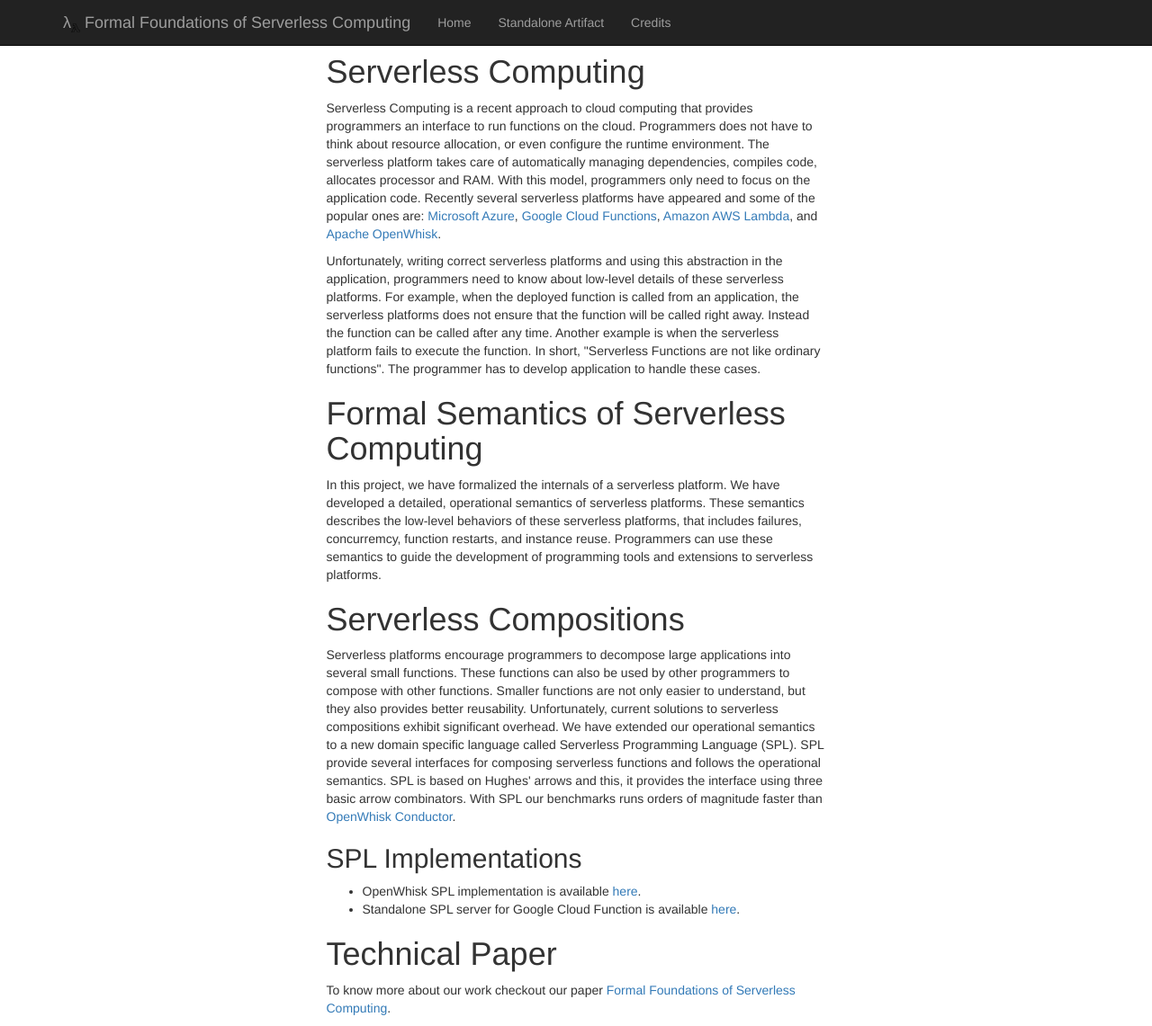
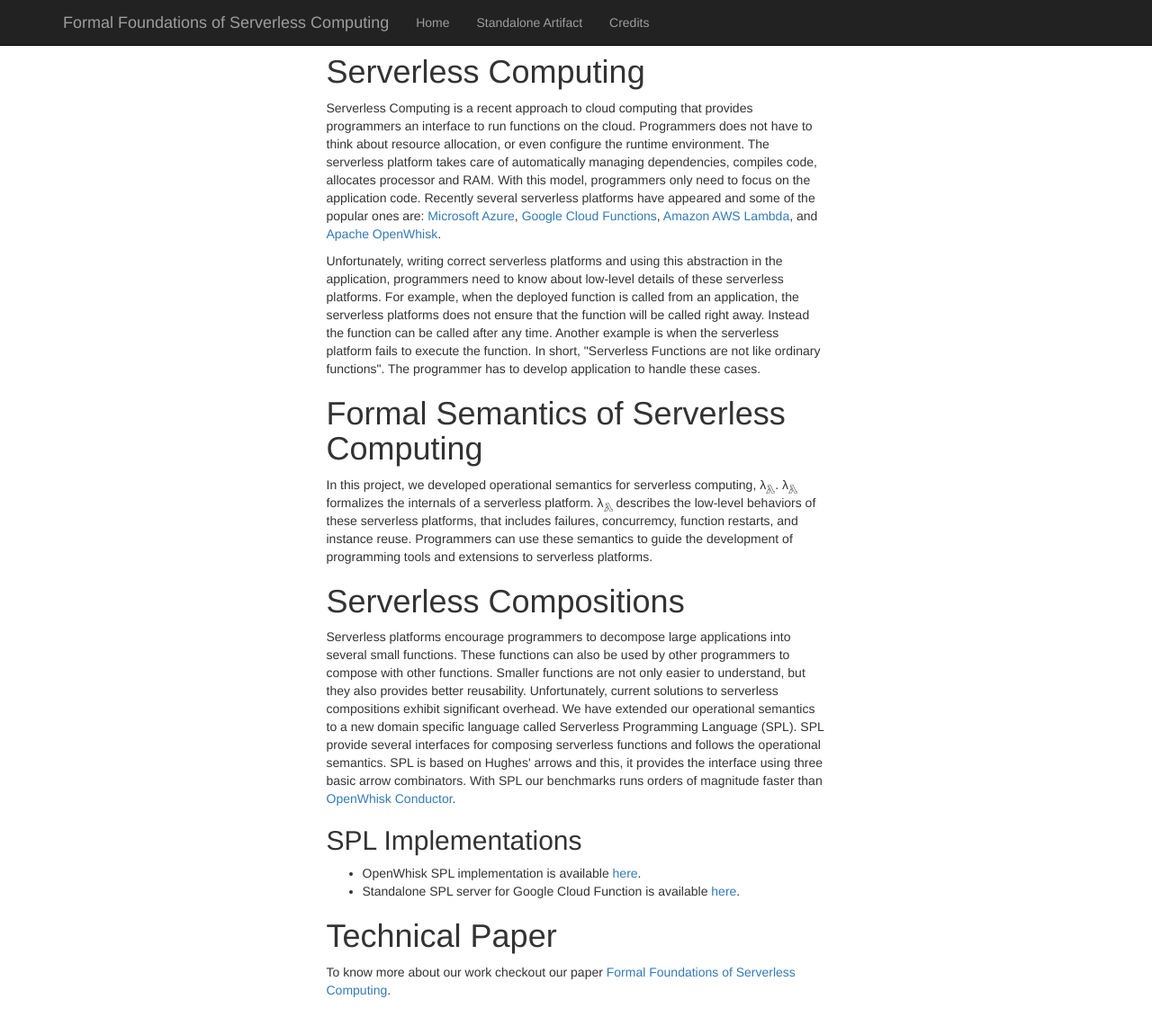
Before and after one commit to plasma-umass/nextdoor-eurosys21, a Jekyll site: the page built from home/index.html, in a window 1280 px wide and 1141 px high. Shown: the whole window at 90% size. Built offline with Jekyll 4.4.1, drawn with Linux system fonts in a browser that asks for light colours; nearby versions of some CDN libraries.

Commit message:
intro update

```diff
--- a/_layouts/default.html
+++ b/_layouts/default.html
@@ -36,7 +36,7 @@
             <span class="icon-bar"></span>
             <span class="icon-bar"></span>
           </button>
-          <a class="navbar-brand" href="../home">&lambda;<sub><img src="../aws-lambda-logo.svg" width=10 height=10></sub> Formal Foundations of Serverless Computing</a>
+          <a class="navbar-brand" href="../home">Formal Foundations of Serverless Computing</a>
         </div>
         <div id="navbar" class="collapse navbar-collapse">
           <ul class="nav navbar-nav">
--- a/home/index.html
+++ b/home/index.html
@@ -23,9 +23,8 @@ layout: default
 
 <h1>Formal Semantics of Serverless Computing</h1>
 
-<p>In this project, we have formalized the internals of a serverless platform.
-  We have developed a detailed, operational semantics of serverless platforms.
-  These semantics describes the low-level behaviors of these serverless platforms,
+<p>In this project, we developed operational semantics for serverless computing, &lambda;<sub><img src="../aws-lambda-logo.svg" width=10 height=10></sub>. &lambda;<sub><img src="../aws-lambda-logo.svg" width=10 height=10></sub> formalizes the internals of a serverless platform.
+  &lambda;<sub><img src="../aws-lambda-logo.svg" width=10 height=10></sub> describes the low-level behaviors of these serverless platforms,
   that includes failures, concurremcy, function restarts, and instance reuse.
   Programmers can use these semantics to guide the development of programming
   tools and extensions to serverless platforms.
```
